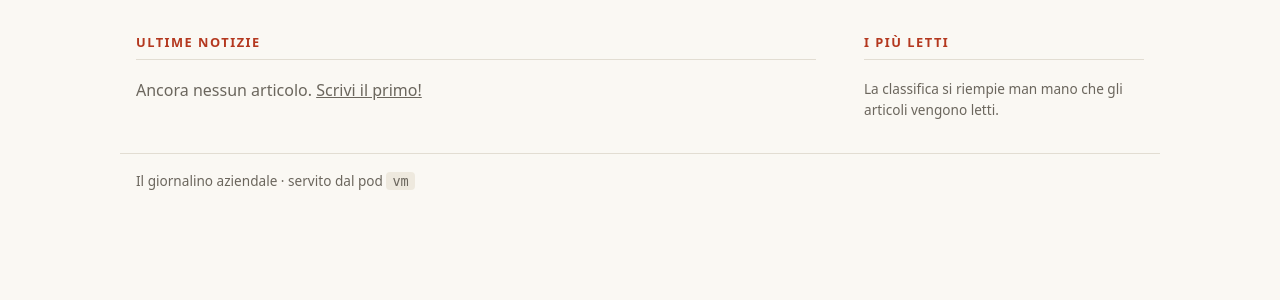
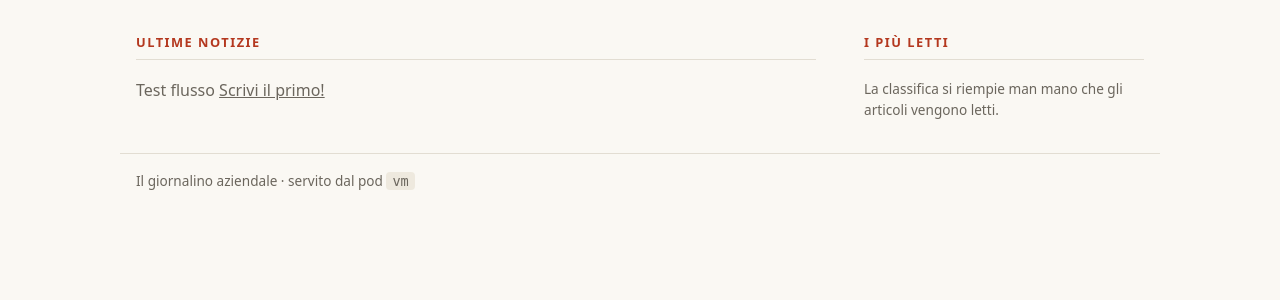
Before and after one commit to robertaconti2506/Esercizi_extra, a FastAPI app: template joursense/app/templates/home.html in a window 1280 px wide. Shown: the part 86-386 px from the top of the page. Run offline with FastAPI, Linux system fonts and the light colour scheme; the template is opened without the code that fills it, so the values that code supplies are empty.

Commit message:
Test flusso totale

```diff
--- a/joursense/app/templates/home.html
+++ b/joursense/app/templates/home.html
@@ -6,7 +6,7 @@
     <h1 class="sezione">Ultime notizie</h1>
 
     {% if not articoli %}
-      <p class="vuoto">Ancora nessun articolo. <a href="/nuovo">Scrivi il primo!</a></p>
+      <p class="vuoto">Test flusso <a href="/nuovo">Scrivi il primo!</a></p>
     {% endif %}
 
     {% for a in articoli %}
```
